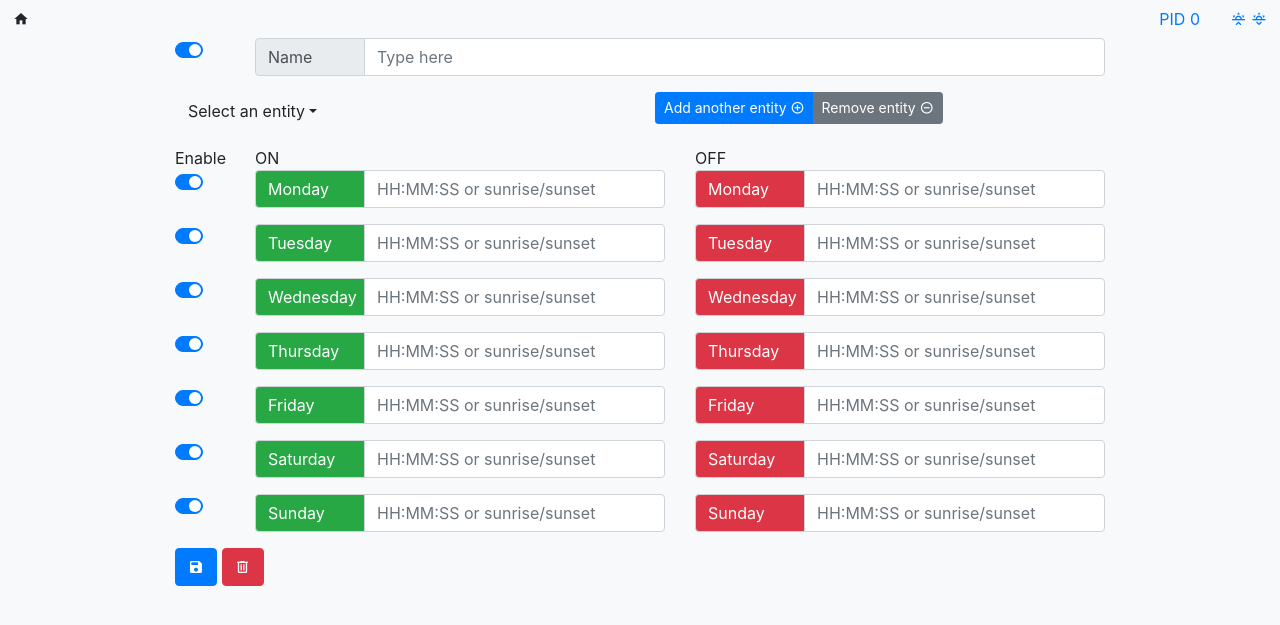
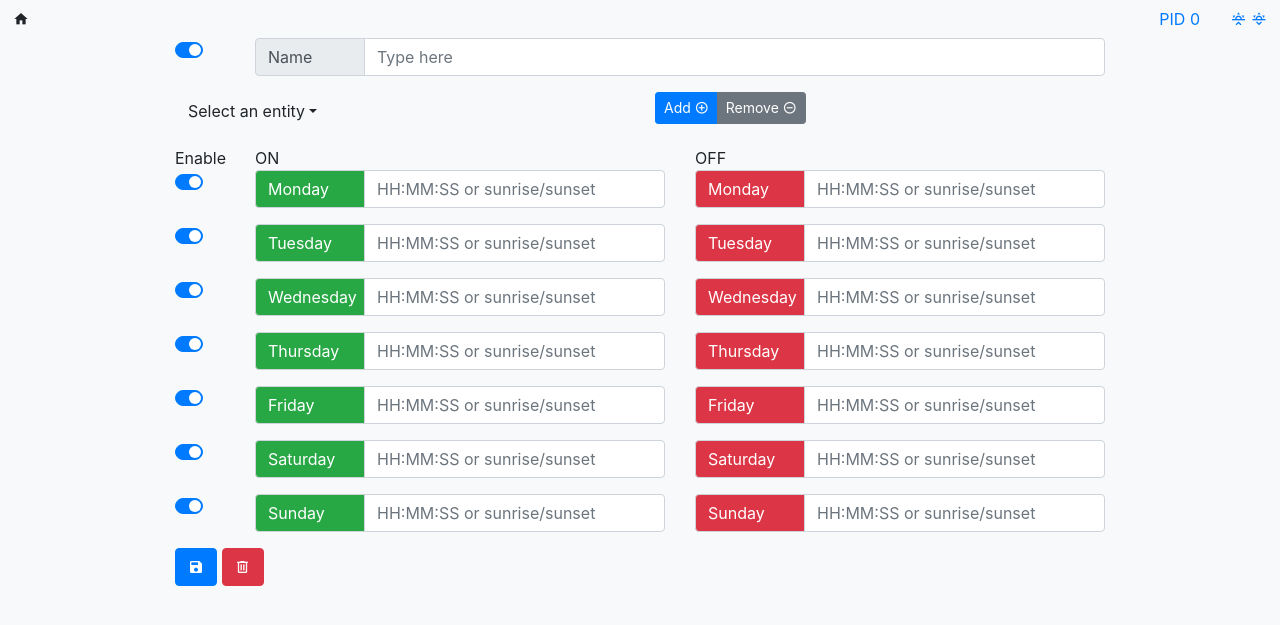
Before and after one commit to michelebossa/HA-Scheduler, a Flask app: page /add in a window 1280 px wide. Shown: the top 625 px of the page. Run offline with Flask 2, Linux system fonts and the light colour scheme; parts of the project's set-up code (start-up, migrations or seed data) failed here and were passed over; some libraries are stand-ins or nearby versions.

Commit message:
Update edit.html

```diff
--- a/templates/edit.html
+++ b/templates/edit.html
@@ -91,11 +91,11 @@
 									<div class="col">
 										<div class="btn-group" role="group" aria-label="Add/remove entities">
 											<button type="button" class="btn btn-primary btn-sm" onclick="add('{{elem.id}}')">
-												Add another entity
+												Add
 												<span class="mdi mdi-plus-circle-outline"></span>
 											</button>
 											<button type="button" class="btn btn-secondary btn-sm" onclick="remove('{{elem.id}}',{{ loop.index }})">
-												Remove entity
+												Remove
 												<span class="mdi mdi-minus-circle-outline"></span>
 											</button>
 										</div>
```
